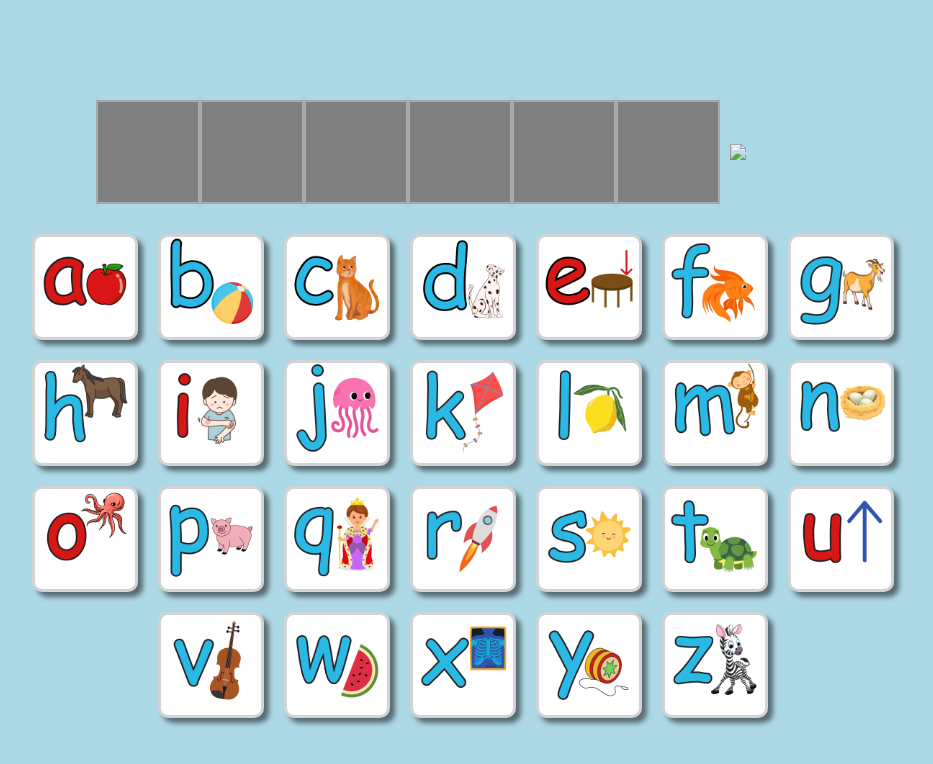
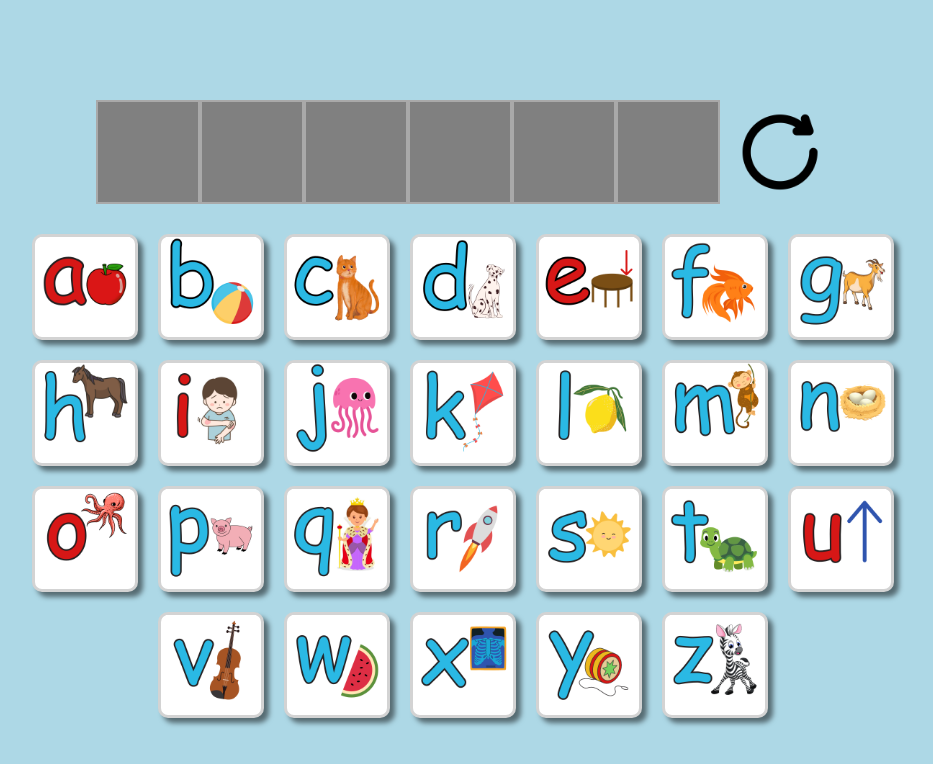
Before and after one commit to oliviarose728/Word-Game, a plain HTML site: page index.html in a window 1280 px wide. Shown: the whole page, without its empty margins (177-1110 px from the left). Drawn offline with Linux system fonts and the light colour scheme.

Commit message:
updated directory for reset icon

```diff
--- a/index.html
+++ b/index.html
@@ -17,7 +17,7 @@
 
 
         <div id="resetButton">
-            <img src="...\Word-Game\reset.png">
+            <img src="reset.png">
         </div>
 
     </div>
```
